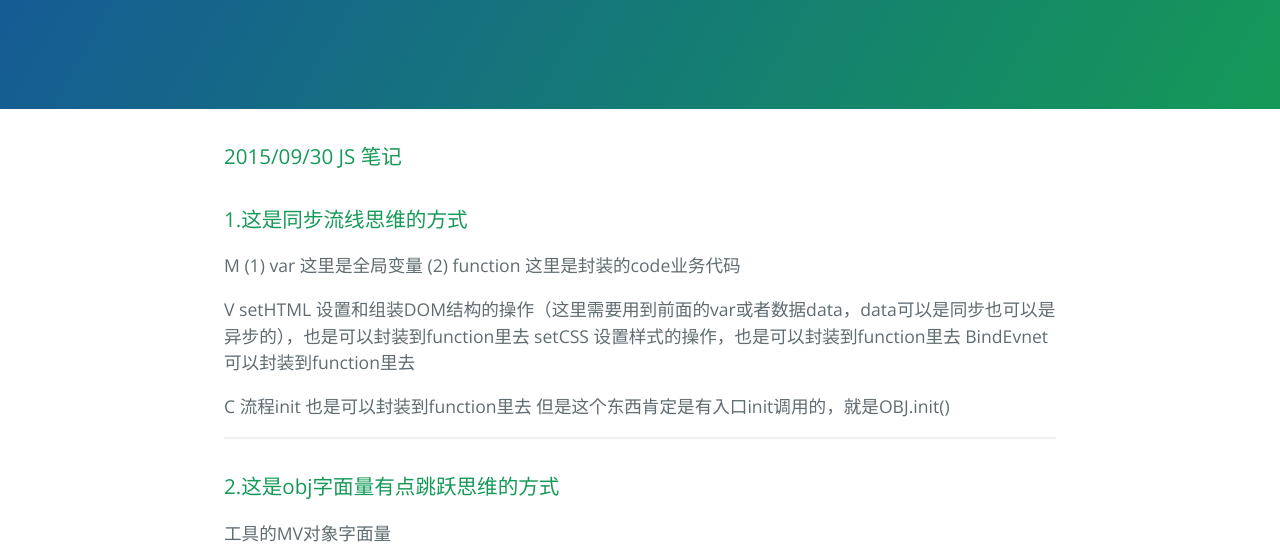
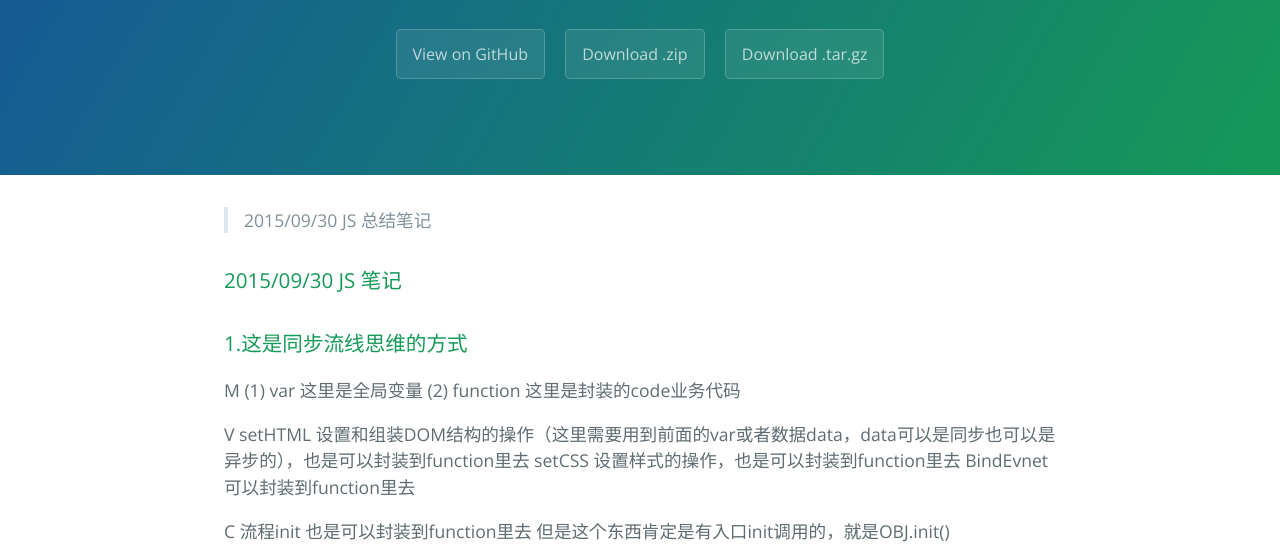
Before and after one commit to wwb568109135/blog, a plain HTML site: page index.html in a window 1280 px wide. Shown: the part 161-720 px from the top of the page. Drawn offline with nearby package versions, Linux system fonts and the light colour scheme.

Commit message:
Create gh-pages branch via GitHub

```diff
--- a/index.html
+++ b/index.html
@@ -13,10 +13,17 @@
     <section class="page-header">
       <h1 class="project-name">Blog</h1>
       <h2 class="project-tagline"></h2>
+      <a href="https://github.com/wwb568109135/blog" class="btn">View on GitHub</a>
+      <a href="https://github.com/wwb568109135/blog/zipball/master" class="btn">Download .zip</a>
+      <a href="https://github.com/wwb568109135/blog/tarball/master" class="btn">Download .tar.gz</a>
     </section>
 
     <section class="main-content">
-      <h3>
+      <blockquote>
+<p>2015/09/30 JS 总结笔记</p>
+</blockquote>
+
+<h3>
 <a id="20150930-js-笔记" class="anchor" href="#20150930-js-%E7%AC%94%E8%AE%B0" aria-hidden="true"><span class="octicon octicon-link"></span></a>2015/09/30 JS 笔记</h3>
 
 <h3>
```
Also changed, not shown: params.json (+1 -1 lines).
